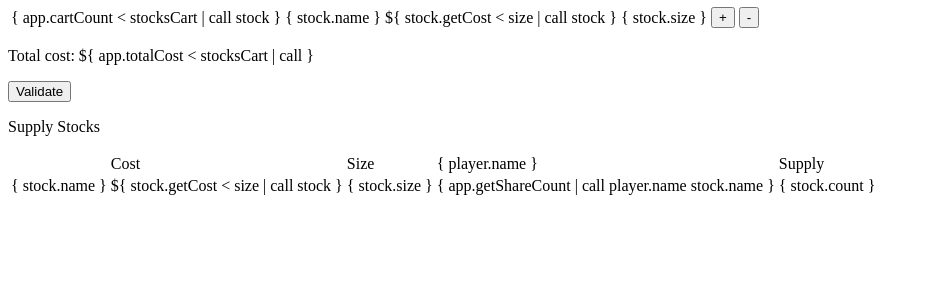
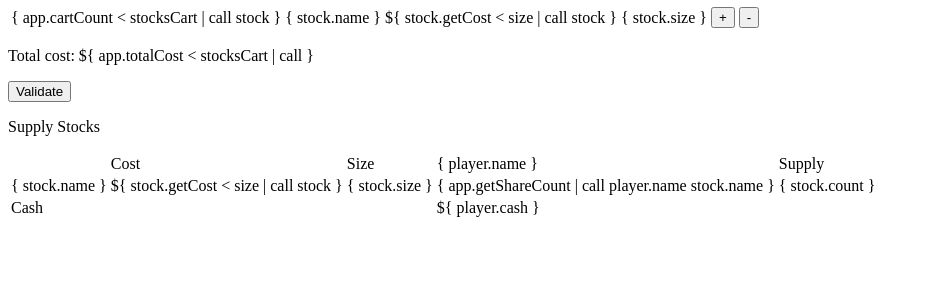
Before and after one commit to nwself/ack-wire, a Django app: template game/templates/games/game.html in a window 1280 px wide. Shown: the part 462-762 px from the top of the page, without its empty margins (0-928 px from the left). Run offline with Django 3.2, Linux system fonts and the light colour scheme; the template is opened without the code that fills it, so the values that code supplies are empty.

Commit message:
Show each player's cash in supply table

```diff
--- a/game/templates/games/game.html
+++ b/game/templates/games/game.html
@@ -154,6 +154,13 @@
             <td rv-each-player="app.players">{ app.getShareCount | call player.name stock.name }</td>
             <td>{ stock.count }</td>
           </tr>
+          <tr>
+            <td>Cash</td>
+            <td></td>
+            <td></td>
+            <td rv-each-player="app.players">${ player.cash }</td>
+            <td></td>
+          </tr>
           </tbody>
         </table>
       </div>
```
